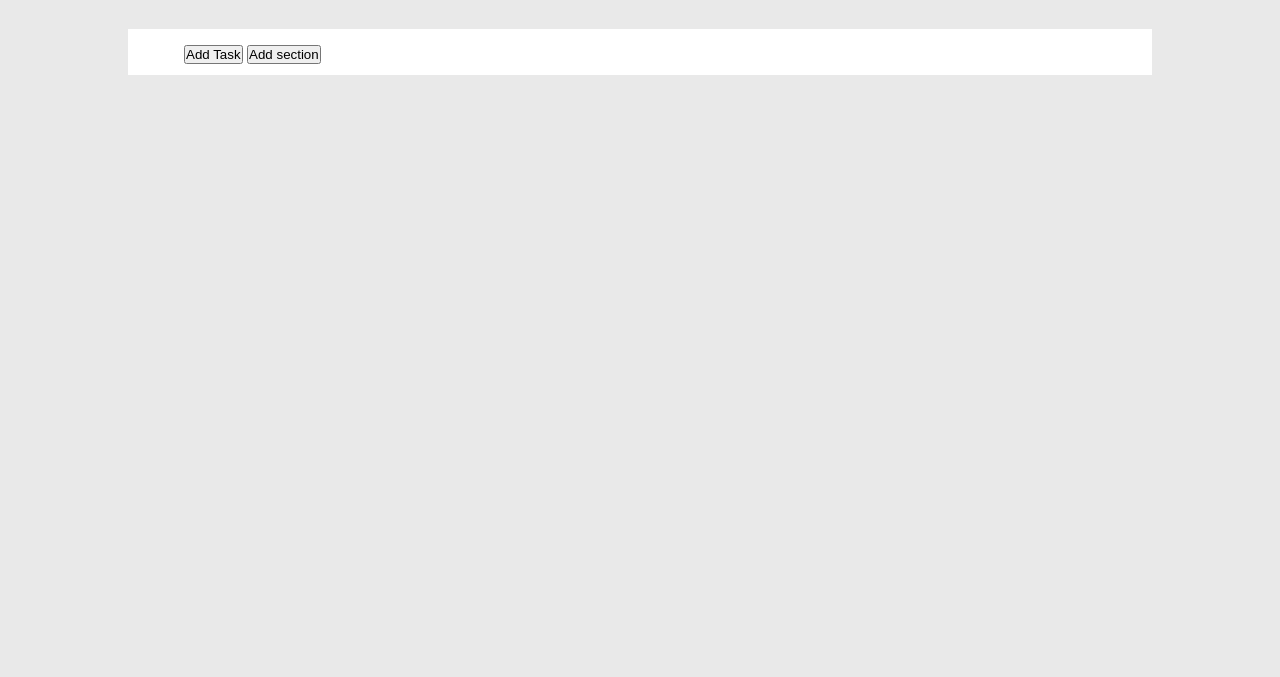
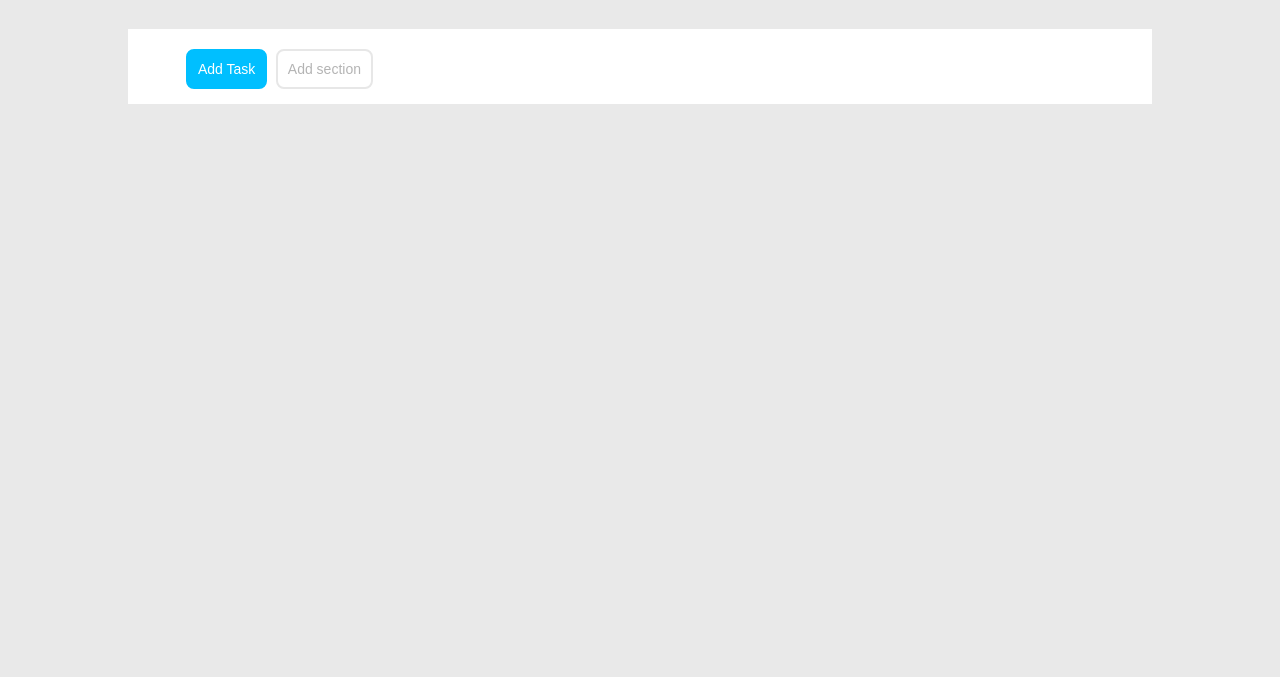
Before and after one commit to GabrieleMajocchi/html-css-toboolist, a plain HTML site: page index.html in a window 1280 px wide. Shown: the part 123-800 px from the top of the page. Drawn offline with Linux system fonts and the light colour scheme.

Commit message:
added buttons style

```diff
--- a/css/style.css
+++ b/css/style.css
@@ -33,3 +33,25 @@ body{
     margin-top: 2rem;
     padding: 1rem 0rem 0.7rem 3.5rem
 }
+
+.fancy{
+    border-radius: 8px;
+    padding: 10px;
+    text-align: center;
+    display: inline-block;
+    font-size: 14px;
+    margin: 4px 2px;
+    cursor: pointer;
+}
+
+.full{
+    background-color: deepskyblue;
+    border: 2px solid deepskyblue;
+    color: white;
+}
+
+.empty{
+    background-color: white;
+    color: rgb(180, 180, 180);
+    border: 2px solid #e7e7e7
+}
```
